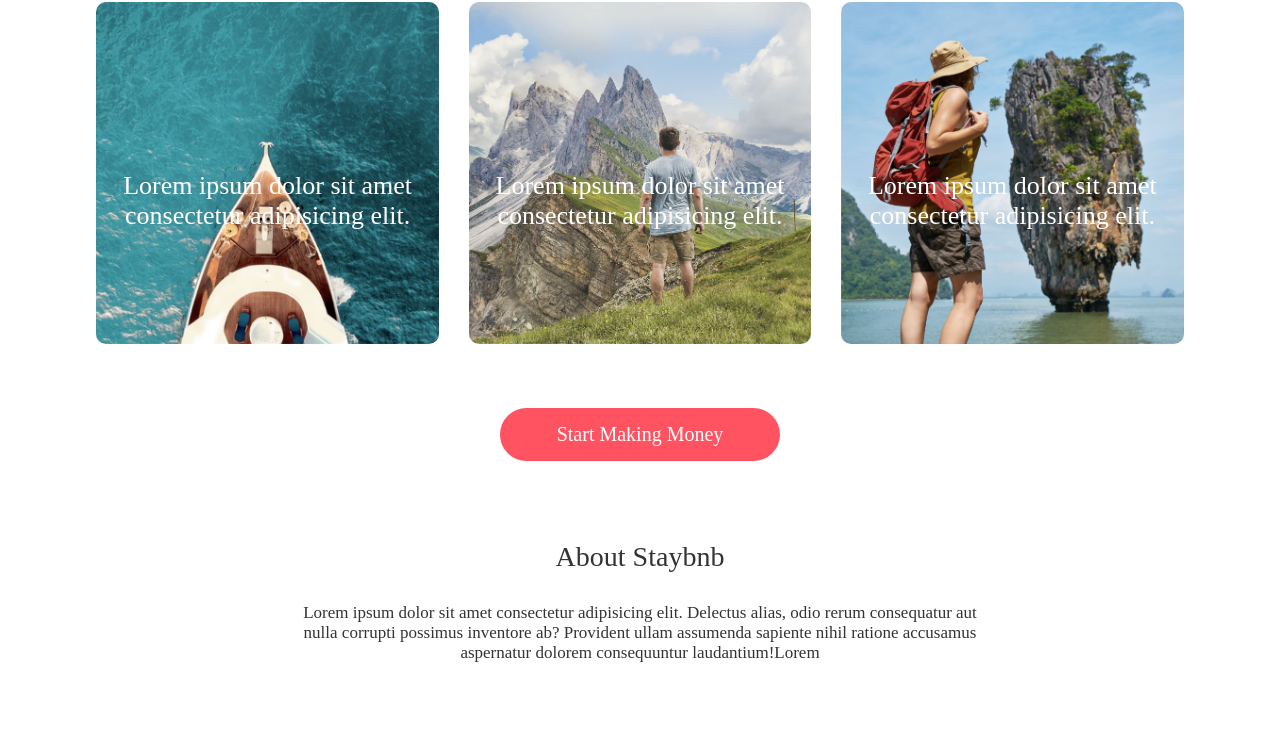
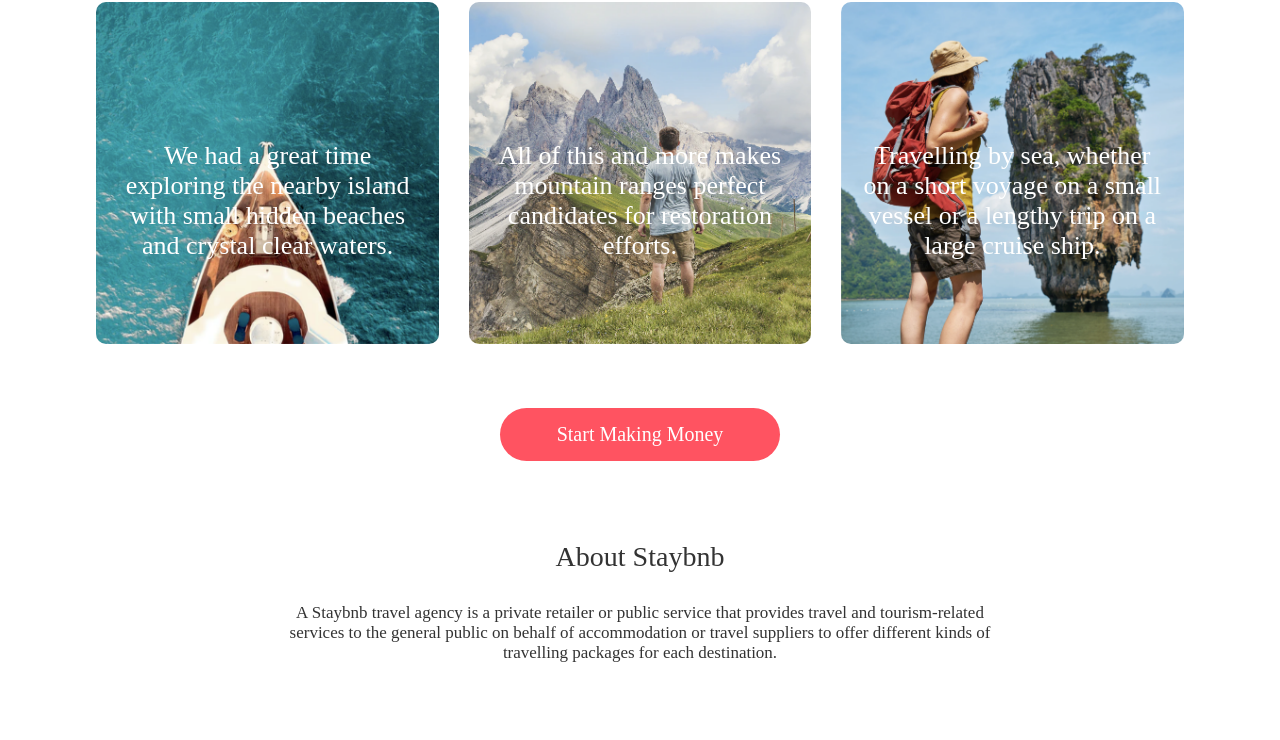
Before and after one commit to BanuDanabakiyam/Travel-Website, a plain HTML site: page index.html in a window 1280 px wide. Shown: the part 2704-3444 px from the top of the page. Drawn offline with Linux system fonts and the light colour scheme.

Commit message:
ContentChange

```diff
--- a/index.html
+++ b/index.html
@@ -174,22 +174,22 @@
     <div class="stories">
         <div>
             <img src="images/story-1.png">
-            <p>Lorem ipsum dolor sit amet consectetur adipisicing elit. </p>
+            <p>We had a great time exploring the nearby island with small hidden beaches and crystal clear waters.  </p>
         </div>
         <div>
             <img src="images/story-2.png">
-            <p>Lorem ipsum dolor sit amet consectetur adipisicing elit. </p>
+            <p>All of this and more makes mountain ranges perfect candidates for restoration efforts. </p>
         </div>
         <div>
             <img src="images/story-3.png">
-            <p>Lorem ipsum dolor sit amet consectetur adipisicing elit. </p>
+            <p>Travelling by sea, whether on a short voyage on a small vessel or a lengthy trip on a large cruise ship. </p>
         </div>
     </div>
     <a href="#" class="start-btn">Start Making Money</a>
     </div>
     <div class="about-msg">
         <h2>About Staybnb</h2>
-        <p>Lorem ipsum dolor sit amet consectetur adipisicing elit. Delectus alias, odio rerum consequatur aut nulla corrupti possimus inventore ab? Provident ullam assumenda sapiente nihil ratione accusamus aspernatur dolorem consequuntur laudantium!Lorem</p>
+        <p>A Staybnb travel agency is a private retailer or public service that provides travel and tourism-related services to the general public on behalf of accommodation or travel suppliers to offer different kinds of travelling packages for each destination.</p>
     </div>
     <div class="footer">
         <a href="https://facebook.com/"><i class="fab fa-facebook-f" style="color: #1f2551;"></i></a>
--- a/style.css
+++ b/style.css
@@ -16,6 +16,7 @@ nav{
     align-items: center;
     justify-content: space-between;
     padding: 20px 7%;
+
 
 }
 .logo{
```
Also changed, not shown: house.html (+1 -3 lines).
